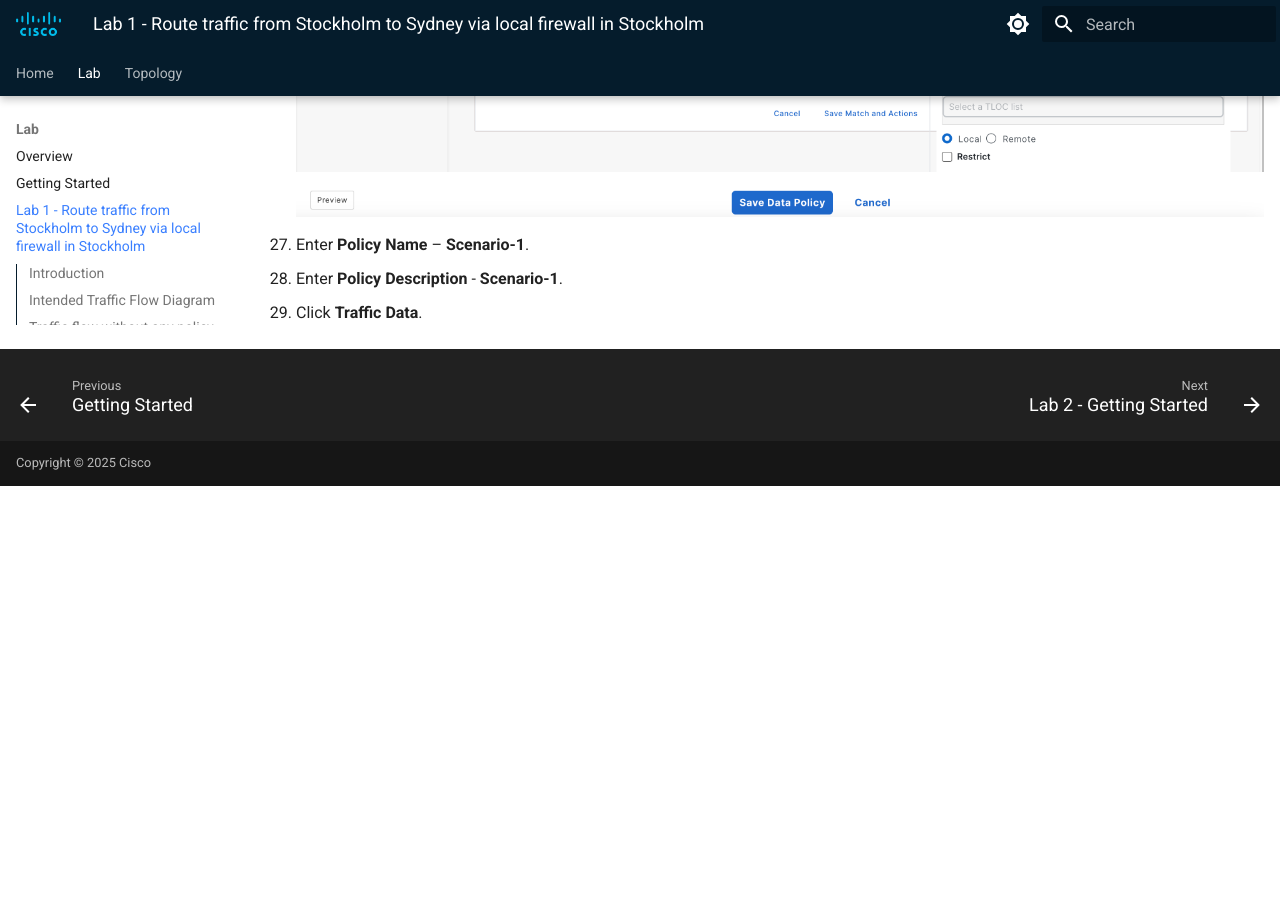
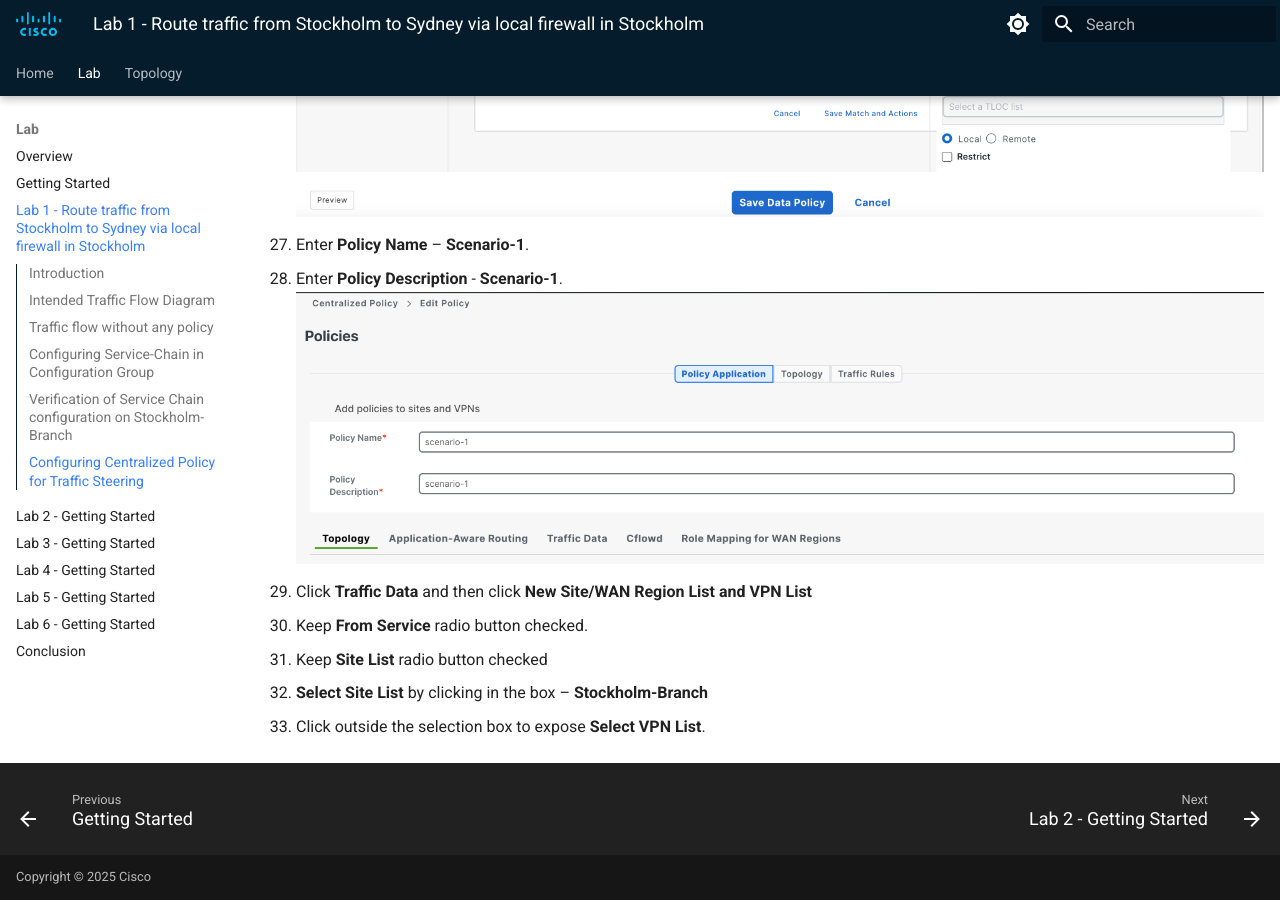
Before and after one commit to ciscodocs/ltrent-2008-clemea25, an MkDocs documentation site: the page built from docs/lab1_getting_started.md, in a window 1280 px wide and 900 px high, scrolled down 23613 px. Built offline with MkDocs 1.6.1 and Material for MkDocs 9.7.7, drawn with Linux system fonts in a browser that asks for light colours; before the commit the page ends 24099 px from its top, so only the background shows below that.

Commit message:
Scenario-1 guide

```diff
--- a/docs/lab1_getting_started.md
+++ b/docs/lab1_getting_started.md
@@ -278,4 +278,9 @@ Next, we will configure a centralized data policy to ensure that traffic initiat
     ![Data Policy](./assets/S-1-figure-43.png){ .off-glb .small .center }
 21. Enter **Policy Name** – **Scenario-1**.
 22. Enter **Policy Description** - **Scenario-1**.
-23. Click **Traffic Data**.
+    ![Data Policy](./assets/S-1-figure-44.png){ .off-glb .small .center }
+23. Click **Traffic Data** and then click **New Site/WAN Region List and VPN List**
+24. Keep **From Service** radio button checked.
+25. Keep **Site List** radio button checked
+26. **Select Site List** by clicking in the box – **Stockholm-Branch**
+27. Click outside the selection box to expose **Select VPN List**.
```
Also changed, not shown: docs/assets/S-1-figure-44.png (added).
